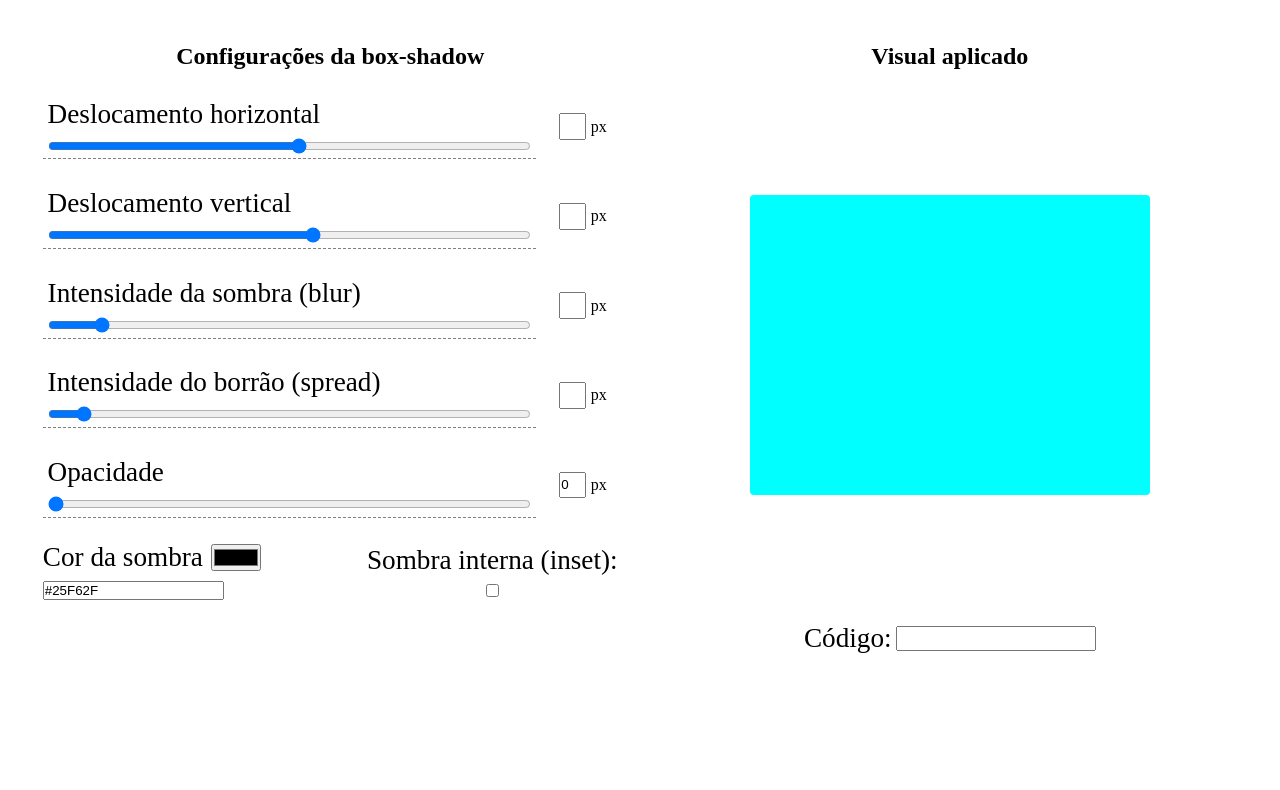
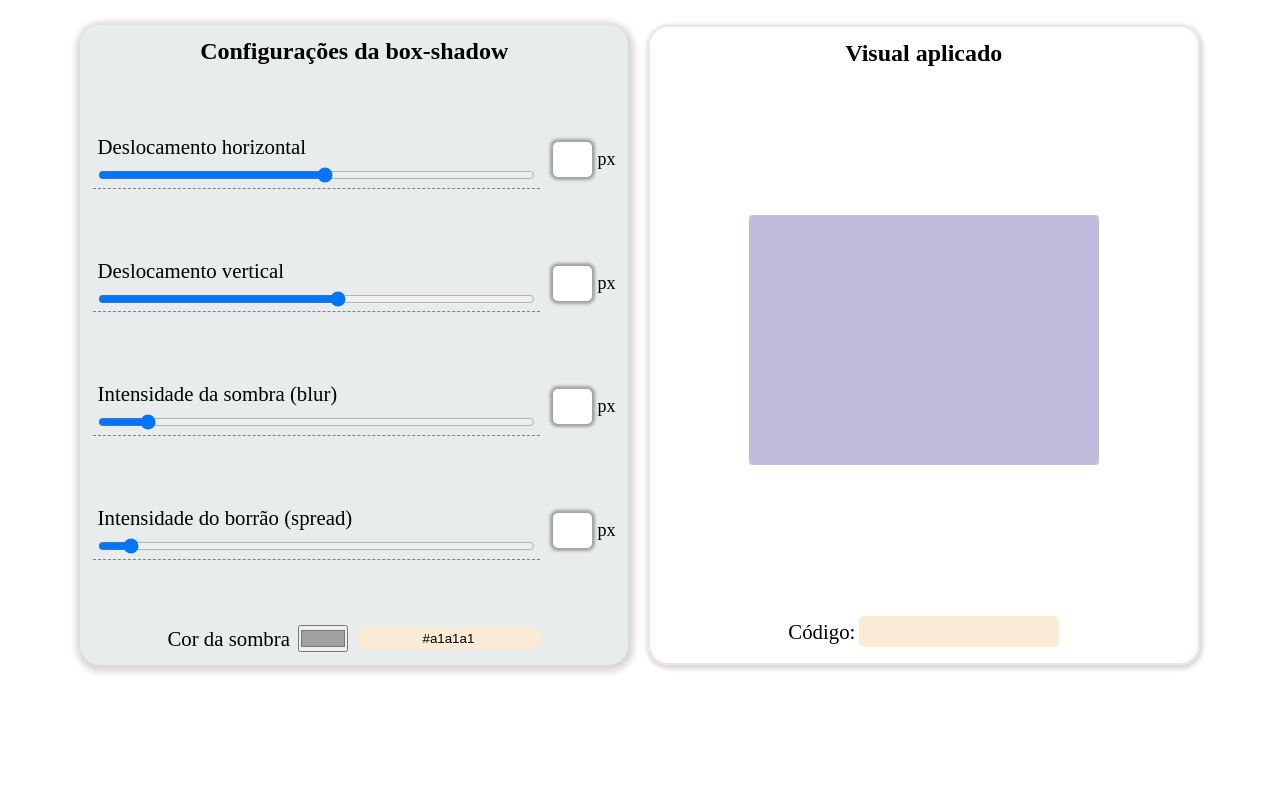
Before and after one commit to SandroSorte/Gerador_BoxShadow, a plain HTML site: page index.html in a window 1280 px wide. Shown: the part 85-875 px from the top of the page. After the commit the page ends 800 px from the top, so only its background shows below. Drawn offline with Linux system fonts and the light colour scheme.

Commit message:
pré-finalização do projeto e mudança para o estado publico

```diff
--- a/boxshadow.js
+++ b/boxshadow.js
@@ -19,7 +19,7 @@ function updateBoxShadow(){
     vtf.value = vt.value
     blf.value = bl.value
     spf.value = sp.value
-    color.value = colorf.value
+    colorf.value = color.value
     box.style.boxShadow = all;
 }
 [hr, vt, bl, sp, color].forEach(el =>{
--- a/index.html
+++ b/index.html
@@ -66,33 +66,19 @@
                     <p>px</p>
                 </div>
             </div>
-            <div class="select">
-                <div class="adjust">
-                    <label for="opacity">Opacidade</label>
-                    <input type="range" min="0" max="100" value="0">
-                </div>
-                <div class="view">
-                    <input type="text" value="0">
-                    <p>px</p>
-                </div>
-            </div>
             <div id="select">
                 <div id="color">
                     <div>
                         <label for="color">Cor da sombra</label>
-                        <input type="color" id="cor" value="#000000">
+                        <input type="color" id="cor" value="#a1a1a1">
                     </div>
                     <div id="view">
-                        <input id="rgb" type="text" value="#25F62F">
+                        <input id="rgb" type="text" value="#a1a1a1">
                     </div>
                 </div>
-                <div id="sombra">
-                    <label for="horizontal">Sombra interna (inset):</label>
-                    <input type="checkbox">
-                </div>
+            </div>
         </section>
     </main>
-    <footer></footer>
 </body>
 
 </html>
--- a/mediaqueries.css
+++ b/mediaqueries.css
@@ -2,32 +2,30 @@
     #title-config {
         display: none;
     }
+    #display{
+        height: 60vh;
+
+    }
 }
 
 @media screen and (min-width:576px) and (max-width:850px) {
-    #square{
-        width: 250px;
-        height: 200px;
+
+    #display{
+        height: 60vh;
     }
-    #control{
-        padding: 1em;
-    }
-    label{
-        font-size: 1.5em;
-    }
-    h5{
-        font-size: 1.2em;
-    }
-    header{
-        font-size: 1.5em;
+    .view{
+        flex: 1;
     }
 }
 @media screen and (min-width:850px) and (max-width:1200px) {
     main{
         flex-direction: row;
+        align-content: center;
+        margin: 0 60px;
     }
     #display, #control{
-        flex:1
+        flex:1;
+        border-radius: 20px;
     }
     #control{
         order: 1;
@@ -37,10 +35,11 @@
         padding: .8em;
     }
     header{
-        font-size: 35px;
+        font-size: 25px;
+        margin: 30px;
     }
     label{
-        font-size: 1.7em;
+        font-size: 1em;
     }
     h5{
         font-size: 1.5em;
@@ -53,23 +52,25 @@
         display: flex;
         flex-direction: column;
         align-items: center;
-        justify-content: space-between;
-        height: 100vh;
+        height: 80vh;
+        border: 2px solid rgb(235, 229, 229);
+        box-shadow: 1px 2px 4px 2px rgb(218, 215, 215);
     }
     #square{
-        width: 250px;
-        height: 250px;
+        width: 200px;
+        height: 150px;
     }
 }
 @media screen and (min-width:1201px) {
     main{
         flex-direction: row;
-        margin:0 30px;
+        align-content: center;
+        margin: 0 80px;
     }
+
     #display, #control{
-        margin-top: 40px;
         flex:1;
-        height: 100vh;
+        border-radius: 20px;
     }
     #control{
         order: 1;
@@ -79,19 +80,29 @@
         order:2;
         padding: .8em;
         height: 100%;
+        border: 2px solid rgb(235, 229, 229);
+        box-shadow: 1px 2px 4px 2px rgb(218, 215, 215);
     }
     header{
         font-size: 35px;
+        margin:30px 0 40px;
     }
     label{
-        font-size: 1.7em;
+        font-size: 1.3em;
     }
     h5{
         font-size: 1.5em;
-        padding: 0;
     }
     #select{
         gap: 3em
+    }
+    .view{
+        flex:1;
+    }
+    .view input{
+        flex:1;
+        border: none;
+        box-shadow: 0 0 3px 3px rgb(163, 161, 161);
     }
     #display{
         display: flex;
@@ -99,7 +110,7 @@
         height: 80vh;
     }
     #square{
-        width: 400px;
-        height: 300px;
+        width: 350px;
+        height: 250px;
     }
 }
--- a/stylo.css
+++ b/stylo.css
@@ -3,14 +3,19 @@
     padding: 0;
     box-sizing: border-box;
 }
+header{
+    margin:5px;
+}
 header,h5, h2{
     text-align: center;
-    padding: 0.5em;
 }
 main{
     display:flex;
     flex-direction: column;
     gap:1.2em;
+}
+h4{
+    text-shadow: 1px 1px 3px rgb(158, 164, 230);
 }
 /*Display*/
 #display{
@@ -18,12 +23,11 @@ main{
     flex-direction: column;
     align-items: center;
     justify-content: space-between;
-    height: 60vh;
 }
 #square{
     width: 200px;
     height: 150px;
-    background-color: aqua;
+    background-color: rgb(191, 188, 222);
     border-radius: 4px;
 }
 #code{
@@ -43,6 +47,9 @@ main{
     flex-direction: column;
     padding: .8em;
     gap:0.8em;
+    background-color: rgb(232, 236, 236);
+    box-shadow: 1px 2px 6px 5px rgb(218, 215, 215);
+    justify-content: space-between;
 }
 .select{
     display: flex;
@@ -61,21 +68,18 @@ main{
     display:flex;
     align-items: center;
     justify-content: center;
-    flex: 1;
-    gap: 0.3em;;
+    flex: 2;
+    gap: 0.3em;
+    font-size: large;
 }
- .view input{
-    height: 2em;
-    width: 2em;
-}
+
 #select{
     display: flex;
-    justify-content: space-between;
+    justify-content: center;
     gap: 0.5em;
 }
 #color{
     display: flex;
-    flex-direction: column;
     gap:0.5em;
 }
 #color div{
@@ -83,10 +87,24 @@ main{
     gap:0.5em;
     align-items: center;
 }
-#sombra{
-    display: flex;
-    gap: 0.5em;
-    flex-direction: column;
-    align-items: center;
-    justify-content: center;
+#view input{
+    border: none;
+    background-color: antiquewhite;
+    padding: 4px;
+    text-align: center;
+    border-radius: 8px;
 }
+.view input{
+    text-align: center;
+    border-radius: 5px;
+    width: 100%;
+    height: 60%;
+}
+
+#result input{
+    border: none;
+    background-color: antiquewhite;
+    border-radius: 5px;
+    padding: 8px;
+    font-style:oblique;
+}
```
